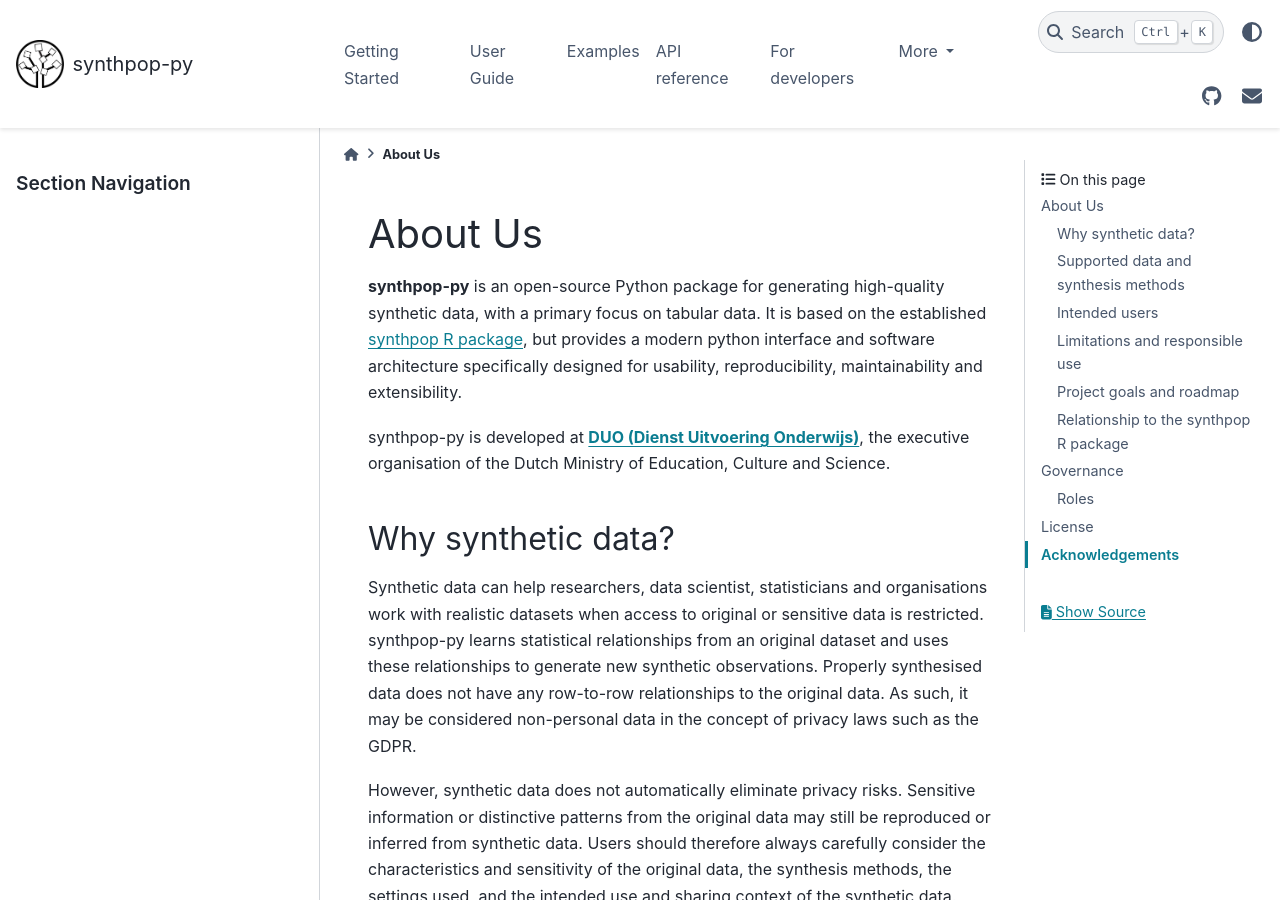
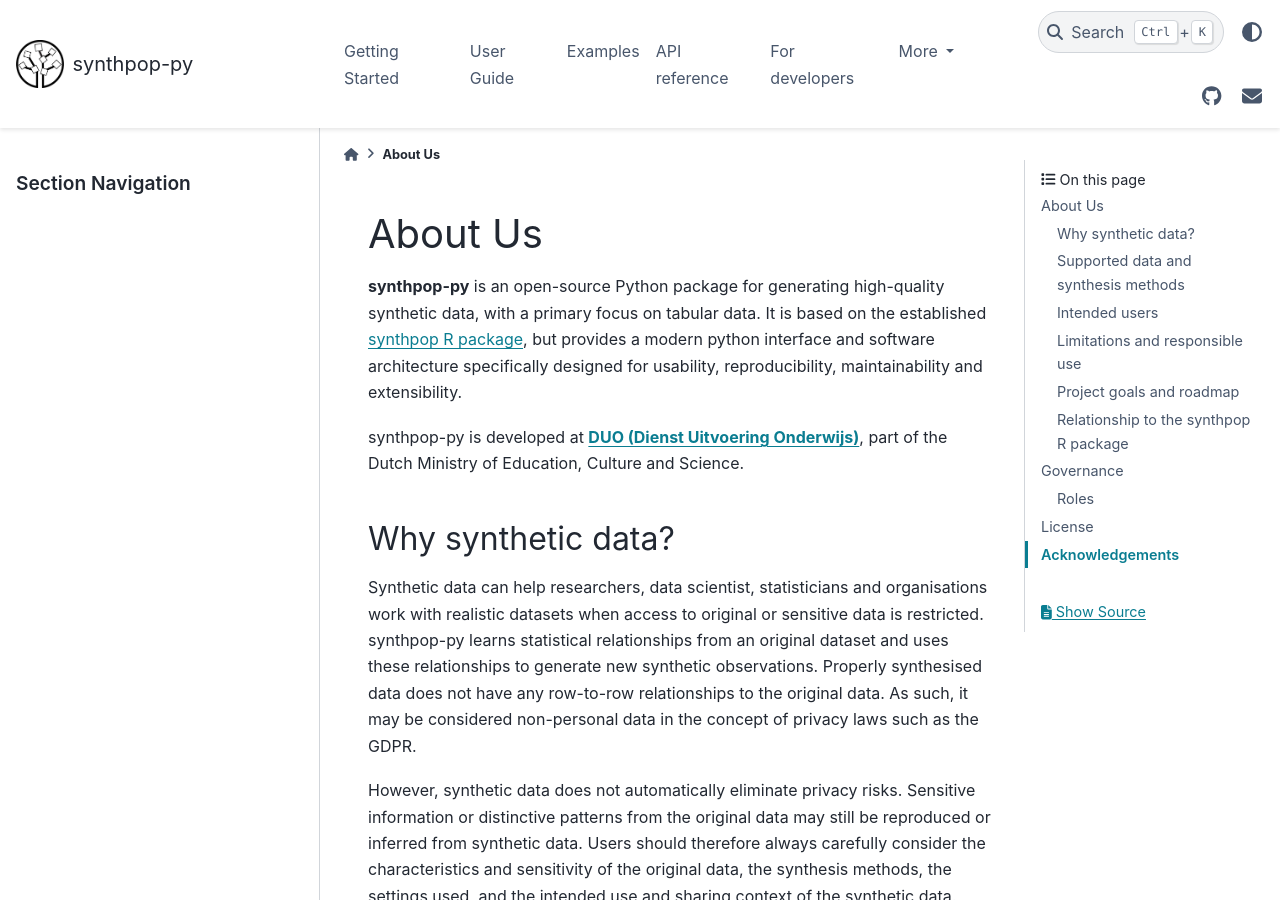
Before and after one commit to duonl/synthpop-py, a Sphinx documentation site: the page built from docs/source/about_us/about_us.md, in a window 1280 px wide and 900 px high. Built offline with Sphinx 7.4.7 and the PyData theme 0.15.4, drawn with Linux system fonts in a browser that asks for light colours.

Commit message:
Apply batched suggestions from code review
Co-authored-by: KoomenErina <erina.koomen@duo.nl>

```diff
--- a/docs/source/about_us/about_us.md
+++ b/docs/source/about_us/about_us.md
@@ -4,7 +4,7 @@
 It is based on the established [synthpop R package](https://www.synthpop.org.uk/), but provides a modern python interface and software architecture specifically designed for usability, reproducibility, maintainability and extensibility.
 
 synthpop-py is developed at [**DUO (Dienst Uitvoering Onderwijs)**](https://duo.nl/particulier/),
-the executive organisation of the Dutch Ministry of Education, Culture and Science.
+part of the Dutch Ministry of Education, Culture and Science.
 
 ## Why synthetic data?
 
```
